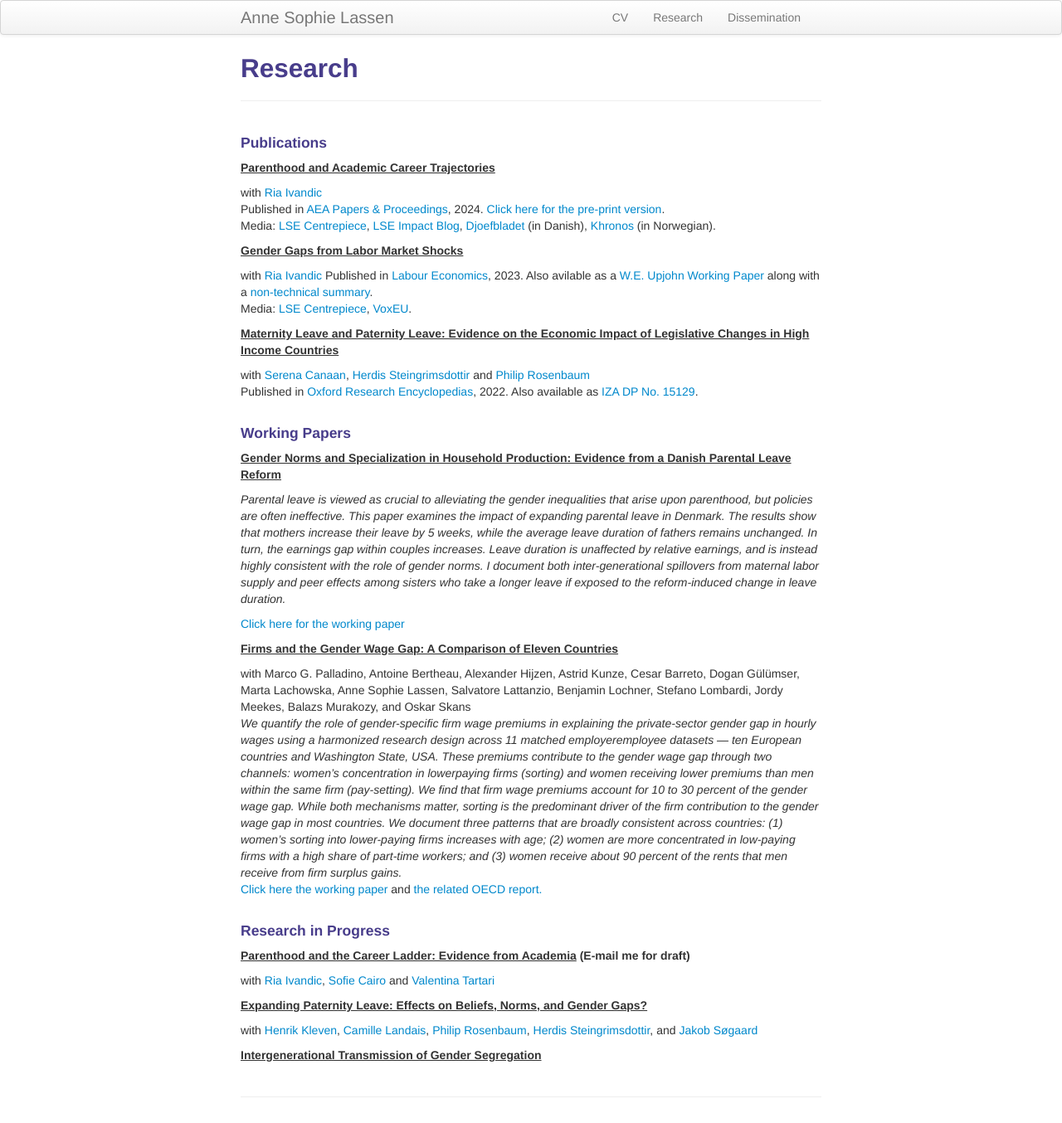
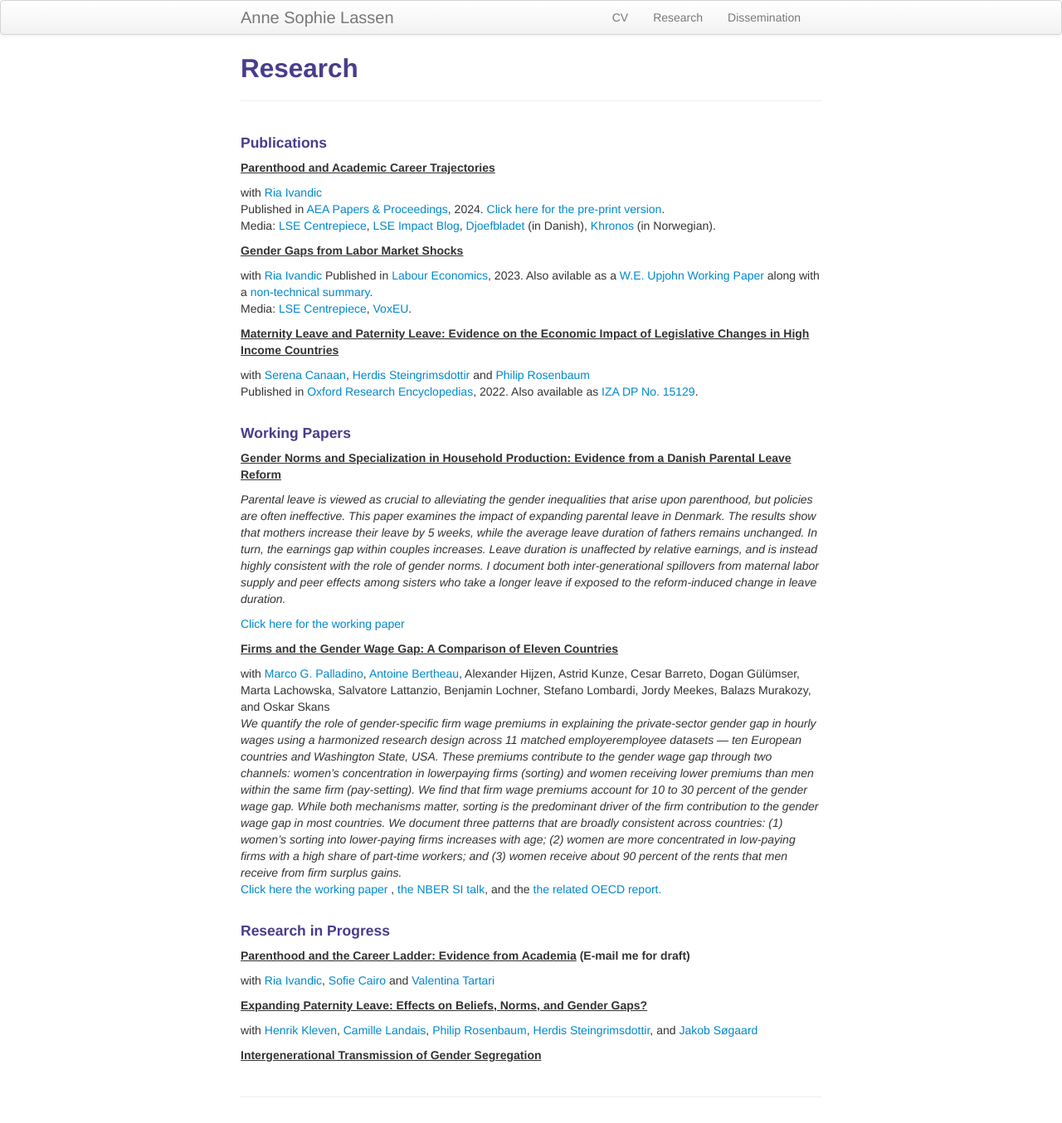
Before and after one commit to annesophielassen/annesophielassen.github.io, a Jekyll site: the page built from pages/research.md, in a window 1280 px wide. Shown: the whole page at 83% size. Built offline with Jekyll 4.4.1, drawn with Linux system fonts in a browser that asks for light colours.

Commit message:
Update research.md

```diff
--- a/pages/research.md
+++ b/pages/research.md
@@ -31,15 +31,15 @@ I document both inter-generational spillovers from maternal labor supply and pee
 <br>
 
 ##### <u>Firms and the Gender Wage Gap: A Comparison of Eleven Countries</u>
-with  Marco G. Palladino, Antoine Bertheau, Alexander Hijzen, Astrid Kunze, Cesar Barreto, Dogan Gülümser, Marta Lachowska, Anne Sophie Lassen, Salvatore Lattanzio, Benjamin Lochner, Stefano Lombardi, Jordy Meekes, Balazs Murakozy, and Oskar Skans <br>
+with  <a href="https://marcoguidopalladino.com/">Marco G. Palladino</a>, <a href="https://www.antoinebertheau.com/research.html"> Antoine Bertheau</a>, Alexander Hijzen, Astrid Kunze, Cesar Barreto, Dogan Gülümser, Marta Lachowska, Salvatore Lattanzio, Benjamin Lochner, Stefano Lombardi, Jordy Meekes, Balazs Murakozy, and Oskar Skans <br>
 *We quantify the role of gender-specific firm wage premiums in explaining the private-sector gender gap in hourly wages using a harmonized research design across 11 matched employeremployee datasets — ten European countries and Washington State, USA. These premiums contribute to the gender wage gap through two channels: women’s concentration in lowerpaying firms (sorting) and women receiving lower premiums than men within the same firm (pay-setting). We find that firm wage premiums account for 10 to 30 percent of the gender wage gap. While both mechanisms matter, sorting is the predominant driver of the firm contribution to the gender wage gap in most countries. We document three patterns that are broadly consistent across countries: (1) women’s sorting into lower-paying firms increases with age; (2) women are more concentrated in low-paying firms with a high share of part-time workers; and (3) women receive about 90 percent of the rents that men receive from firm surplus gains.* <br>
-<a href="https://www.chicagofed.org/publications/working-papers/2025/2025-24">Click here the working paper </a> and <a href="https://www.oecd.org/en/publications/the-role-of-bargaining-and-discrimination-in-the-gender-wage-gap-in-france_1fd68687-en.html">the related OECD report.</a>
+<a href="https://www.chicagofed.org/publications/working-papers/2025/2025-24">Click here the working paper </a>, <a href="https://www.youtube.com/live/RCkEHjCC3kI?t=420s">the NBER SI talk</a>, and the <a href="https://www.oecd.org/en/publications/the-role-of-bargaining-and-discrimination-in-the-gender-wage-gap-in-france_1fd68687-en.html">the related OECD report.</a>
 <br>
 <br>
 #### Research in Progress
 
 ##### <u>Parenthood and the Career Ladder: Evidence from Academia</u> (E-mail me for draft)
-with <a href="https://sites.google.com/site/riaivandic/home"> Ria Ivandic</a>, <a href="https://sites.google.com/view/sofiecairo"> Sofie Cairo</a> and <a href="https://research.hhs.se/esploro/profile/valentina_tartari/overview"> Valentina Tartari <br>
+with <a href="https://sites.google.com/site/riaivandic/home"> Ria Ivandic</a>, <a href="https://sites.google.com/view/sofiecairo"> Sofie Cairo</a> and <a href="https://research.hhs.se/esploro/profile/valentina_tartari/overview"> Valentina Tartari</a> <br>
 
 ##### <u>Expanding Paternity Leave: Effects on Beliefs, Norms, and Gender Gaps?</u>
 with <a href="https://www.henrikkleven.com/">Henrik Kleven</a>, <a href="https://app.scholarsite.io/camille-landais">Camille Landais</a>, <a href="https://sites.google.com/site/philrosenbaum/"> Philip Rosenbaum</a>, <a href="https://sites.google.com/site/herdissteingrimsdottir/home"> Herdis Steingrimsdottir</a>, and <a href="https://jakobsogaard.com/">Jakob Søgaard</a>
```
